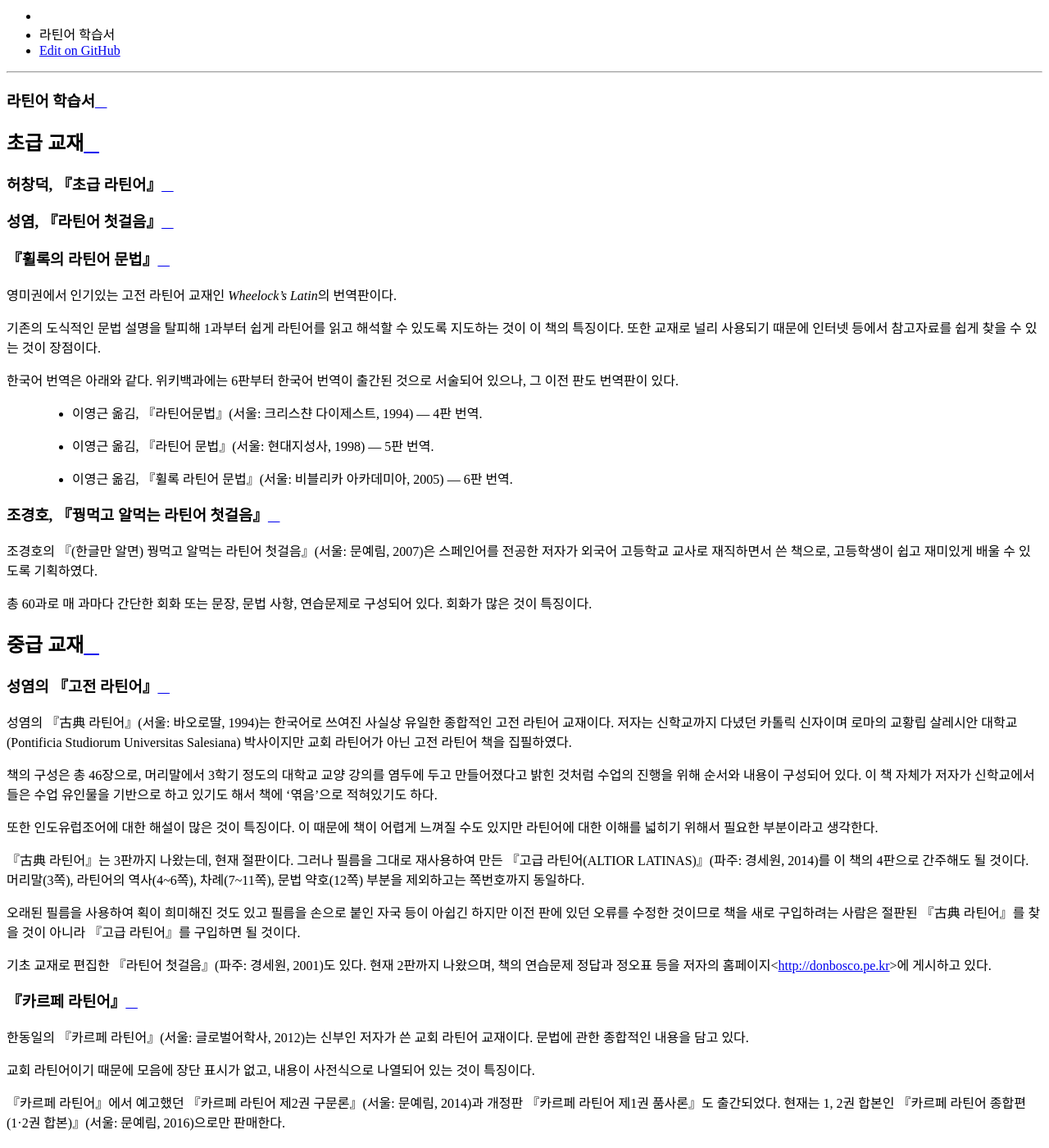
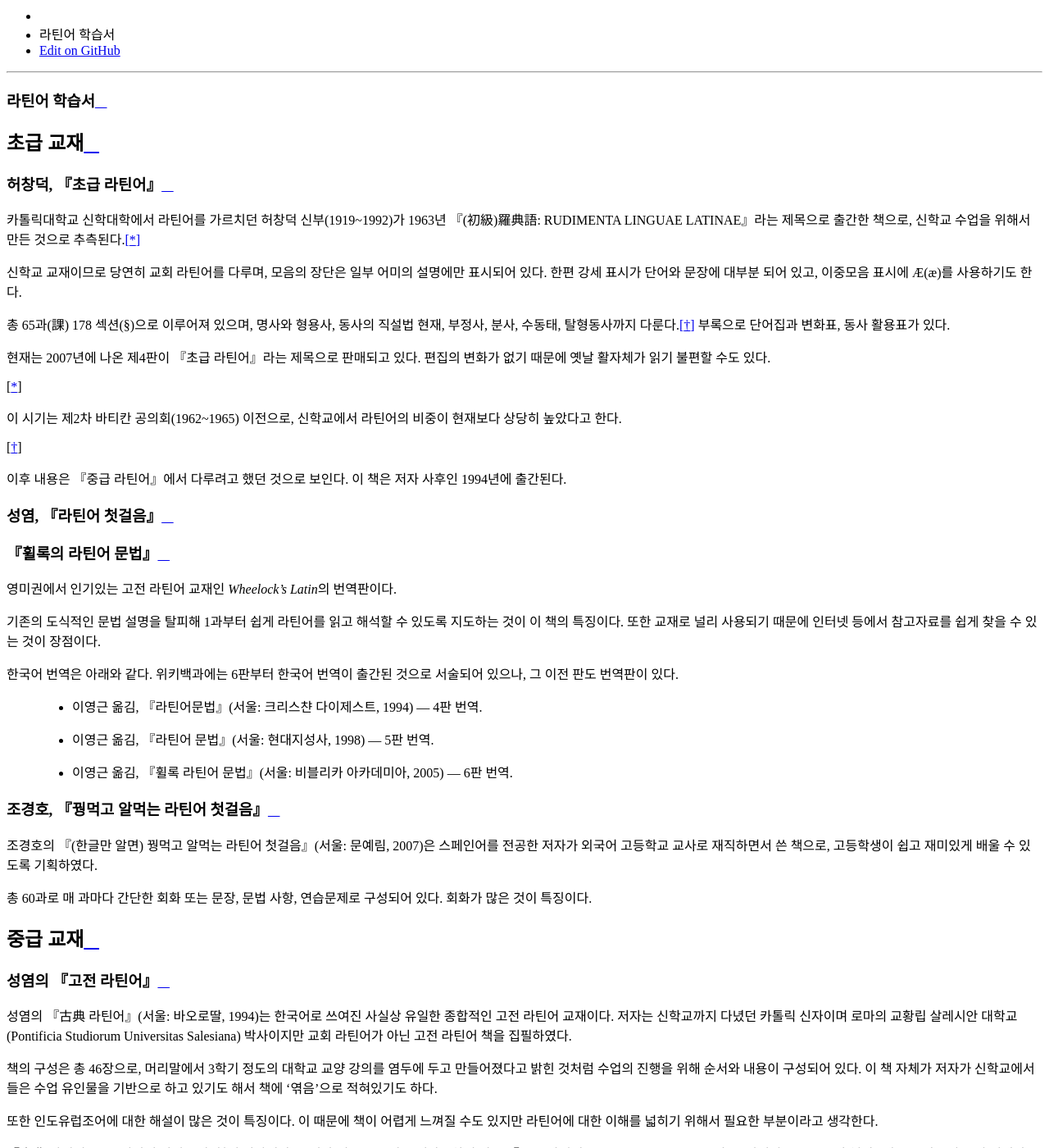
Before and after one commit to kabbala/grammatica_latina, a Sphinx documentation site: the page built from source/liber.rst, in a window 1280 px wide and 1400 px high, scrolled down 7516 px. Shown: the whole window at 82% size. Built offline with Sphinx 7.4.7 and the Read the Docs theme 2.0.0, drawn with Linux system fonts in a browser that asks for light colours.

Commit message:
허창덕 초급 라틴어 추가

```diff
--- a/source/liber.rst
+++ b/source/liber.rst
@@ -6,6 +6,20 @@
 
 허창덕, 『초급 라틴어』
 ~~~~~~~~~~~~~~~~~~~~~~~
+
+카톨릭대학교 신학대학에서 라틴어를 가르치던 허창덕 신부(1919~1992)가 1963년 『(初級)羅典語: RUDIMENTA LINGUAE LATINAE』라는 제목으로 출간한 책으로, 신학교 수업을 위해서 만든 것으로 추측된다. [*]_
+
+신학교 교재이므로 당연히 교회 라틴어를 다루며, 모음의 장단은 일부 어미의 설명에만 표시되어 있다. 한편 강세 표시가 단어와 문장에 대부분 되어 있고, 이중모음 표시에 Æ(æ)를 사용하기도 한다.
+
+총 65과(課) 178 섹션(§)으로 이루어져 있으며, 명사와 형용사, 동사의 직설법 현재, 부정사, 분사, 수동태, 탈형동사까지 다룬다. [*]_ 부록으로 단어집과 변화표, 동사 활용표가 있다.
+
+현재는 2007년에 나온 제4판이 『초급 라틴어』라는 제목으로 판매되고 있다. 편집의 변화가 없기 때문에 옛날 활자체가 읽기 불편할 수도 있다.
+
+.. [*]
+   이 시기는 제2차 바티칸 공의회(1962~1965) 이전으로, 신학교에서 라틴어의 비중이 현재보다 상당히 높았다고 한다.
+
+.. [*]
+   이후 내용은 『중급 라틴어』에서 다루려고 했던 것으로 보인다. 이 책은 저자 사후인 1994년에 출간된다.
 
 성염, 『라틴어 첫걸음』
 ~~~~~~~~~~~~~~~~~~~~~~~
@@ -168,7 +182,6 @@ Khüner, :title-reference:`Ausführliche Grammatik der lateinischen Sprache`
 
 퀴너는 그리스어 책도 썼는데, 1934~35년에 2권으로 출간한 :title-reference:`Ausführliche Grammatik der griechischen Sprache` 등이 있다.
 
-
 :title-reference:`Gildersleeve's Latin Grammar`
 ~~~~~~~~~~~~~~~~~~~~~~~~~~~~~~~~~~~~~~~~~~~~~~~
 
```
